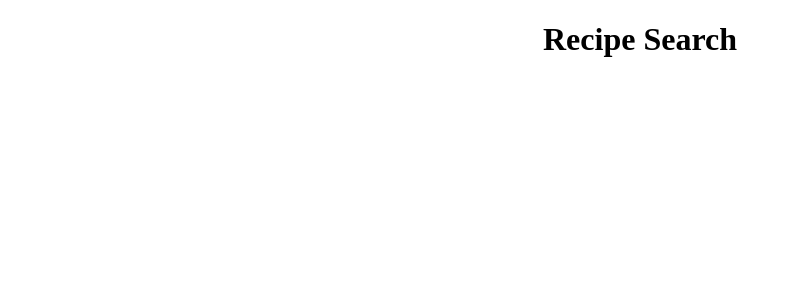
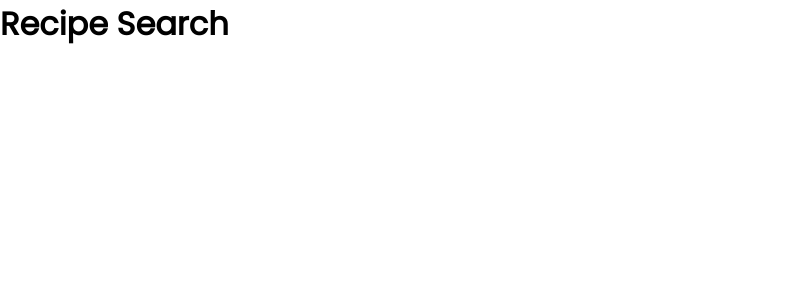
Before and after one commit to zsoobratty/recipe-search, a React (Create React App) app: page / in a window 1280 px wide. Shown: the top 300 px of the page, without its empty margins (0-798 px from the left). Built offline with nearby package versions, Linux system fonts and the light colour scheme.

Commit message:
Import basic CSS'

```diff
--- a/src/App.css
+++ b/src/App.css
@@ -1,38 +1,10 @@
-.App {
-  text-align: center;
+@import url('https://fonts.googleapis.com/css2?family=Poppins&display=swap');
+
+* {
+  font-family: 'Poppins', sans-serif;
+  margin: 0;
+  padding: 0;
+  text-decoration: none;
+  list-style-type: none;
+  outline: none;
 }
-
-.App-logo {
-  height: 40vmin;
-  pointer-events: none;
-}
-
-@media (prefers-reduced-motion: no-preference) {
-  .App-logo {
-    animation: App-logo-spin infinite 20s linear;
-  }
-}
-
-.App-header {
-  background-color: #282c34;
-  min-height: 100vh;
-  display: flex;
-  flex-direction: column;
-  align-items: center;
-  justify-content: center;
-  font-size: calc(10px + 2vmin);
-  color: white;
-}
-
-.App-link {
-  color: #61dafb;
-}
-
-@keyframes App-logo-spin {
-  from {
-    transform: rotate(0deg);
-  }
-  to {
-    transform: rotate(360deg);
-  }
-}
```
